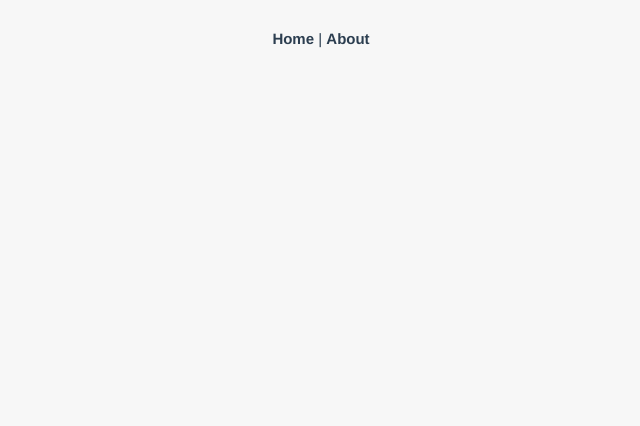
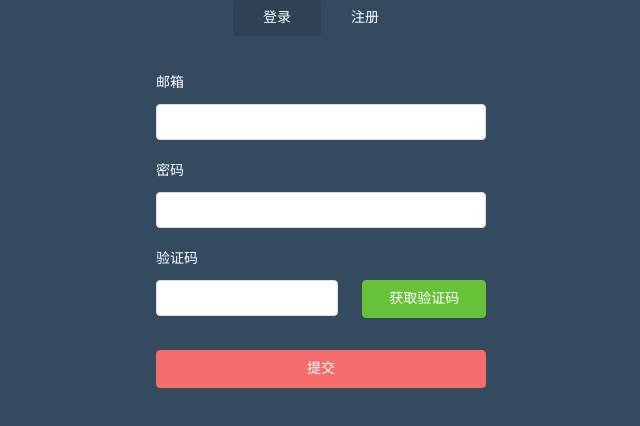
Before and after one commit to Git-shuai/vue-admin, a Vue app: page /#/login in a window 1280 px wide. Shown: the top 426 px of the page, without its empty margins (319-959 px from the left). Built offline with nearby package versions, Linux system fonts and the light colour scheme.

Commit message:
登录页面-FTS

```diff
--- a/package.json
+++ b/package.json
@@ -9,6 +9,7 @@
   },
   "dependencies": {
     "core-js": "^3.6.5",
+    "element-ui": "^2.13.2",
     "vue": "^2.6.11",
     "vue-router": "^3.2.0",
     "vuex": "^3.4.0"
@@ -21,6 +22,7 @@
     "@vue/cli-service": "~4.5.0",
     "@vue/eslint-config-prettier": "^6.0.0",
     "babel-eslint": "^10.1.0",
+    "element-theme-chalk": "git+https://github.com/ElementUI/theme-chalk.git",
     "eslint": "^6.7.2",
     "eslint-plugin-prettier": "^3.1.3",
     "eslint-plugin-vue": "^6.2.2",
--- a/src/App.vue
+++ b/src/App.vue
@@ -1,32 +1,10 @@
 <template>
   <div id="app">
-    <div id="nav">
-      <router-link to="/">Home</router-link> |
-      <router-link to="/about">About</router-link>
-    </div>
     <router-view />
   </div>
 </template>
 
 <style lang="scss">
 #app {
-  font-family: Avenir, Helvetica, Arial, sans-serif;
-  -webkit-font-smoothing: antialiased;
-  -moz-osx-font-smoothing: grayscale;
-  text-align: center;
-  color: #2c3e50;
-}
-
-#nav {
-  padding: 30px;
-
-  a {
-    font-weight: bold;
-    color: #2c3e50;
-
-    &.router-link-exact-active {
-      color: #42b983;
-    }
-  }
 }
 </style>
--- a/src/main.js
+++ b/src/main.js
@@ -3,10 +3,15 @@
 import router from "./router";
 import store from "./store";
 
+import ElementUI from "element-ui";
+import "element-ui/lib/theme-chalk/index.css";
+
+Vue.use(ElementUI);
 Vue.config.productionTip = false;
 
 new Vue({
+  el: "#app",
   router,
   store,
   render: h => h(App)
-}).$mount("#app");
+});
--- a/src/router/index.js
+++ b/src/router/index.js
@@ -1,23 +1,17 @@
 import Vue from "vue";
 import VueRouter from "vue-router";
-import Home from "../views/Home.vue";
 
 Vue.use(VueRouter);
 
 const routes = [
   {
     path: "/",
-    name: "Home",
-    component: Home
+    redirect: "login"
   },
   {
-    path: "/about",
-    name: "About",
-    // route level code-splitting
-    // this generates a separate chunk (about.[hash].js) for this route
-    // which is lazy-loaded when the route is visited.
-    component: () =>
-      import(/* webpackChunkName: "about" */ "../views/About.vue")
+    path: "/login",
+    name: "Login",
+    component: () => import("../views/login/index.vue")
   }
 ];
 
--- /dev/null
+++ b/src/utils/validate.js
@@ -0,0 +1,43 @@
+/**
+ * 过滤特殊字符
+ * @param s
+ * @returns {string}
+ */
+export function stripscript(s) {
+    var pattern = new RegExp("[`~!@#$^&*()=|{}':;',\\[\\].<>/?~！@#￥……&*（）&;—|{}【】‘；：”“'。，、？]")
+    var rs = "";
+    for (var i = 0; i < s.length; i++) {
+        rs = rs + s.substr(i, 1).replace(pattern, '');
+    }
+    return rs;
+}
+
+/**
+ * 判断邮箱格式
+ * @param value
+ * @returns {boolean}
+ */
+export function validateEmail(value) {
+    let reg = /^\w+([-+.]\w+)*@\w+([-.]\w+)*\.\w+([-.]\w+)*$/;
+    return !reg.test(value);
+}
+
+/**
+ * 判断密码
+ * @param value
+ * @returns {boolean}
+ */
+export function validatePwd(value) {
+    let reg = /^(?!\D+$)(?![^a-zA-Z]+$)\S{6,20}$/;
+    return !reg.test(value);
+}
+
+/**
+ * 验证验证码
+ * @param value
+ * @returns {boolean}
+ */
+export function validateCode(value) {
+    let reg=/^\d{6}$/;
+    return !reg.test(value);
+}
--- /dev/null
+++ b/src/views/login/index.vue
@@ -0,0 +1,196 @@
+<template>
+    <div id="login">
+        <div class="login-wrap">
+            <ul class="menu-tab">
+                <li v-for="item in menuTab" :key="item.id" :class="{'current': item.current}" @click="toggleMenu(item,ruleForm)">
+                    {{item.txt}}
+                </li>
+            </ul>
+            <!--表单的开始-->
+            <el-form :model="ruleForm" status-icon :rules="rules" ref="ruleForm"  class="login-form" size="medium">
+
+                <el-form-item prop="username" class="item-form">
+                    <label>邮箱</label>
+                    <el-input type="text" v-model="ruleForm.username" autocomplete="off"></el-input>
+                </el-form-item>
+
+                <el-form-item prop="password" class="item-form">
+                    <label>密码</label>
+                    <el-input type="password" v-model="ruleForm.password" autocomplete="off" maxlength="20" minlength="6"></el-input>
+                </el-form-item>
+
+                <el-form-item prop="passwords" class="item-form" v-if="menuTab[1].current">
+                    <label>重复密码</label>
+                    <el-input type="password" v-model="ruleForm.passwords" autocomplete="off" maxlength="20" minlength="6"></el-input>
+                </el-form-item>
+
+                <el-form-item prop="code" class="item-form">
+                    <label>验证码</label>
+                    <el-row :gutter="24">
+                        <el-col :span="14"><el-input v-model.number="ruleForm.code"  maxlength="6" minlength="6"></el-input></el-col>
+                        <el-col :span="10"><el-button type="success" class="block">获取验证码</el-button></el-col>
+                    </el-row>
+
+                </el-form-item>
+
+                <el-form-item>
+                    <el-button type="danger" @click="submitForm('ruleForm')" class="login-btn block">提交</el-button>
+                </el-form-item>
+            </el-form>
+            <!--表单的结束-->
+        </div>
+    </div>
+</template>
+<script>
+    import { validateEmail,validatePwd,validateCode } from "@/utils/validate";
+
+    export default {
+        name: "login",
+        data() {
+            //验证邮箱
+            var validateUsername = (rule, value, callback) => {
+                if (value === '') {
+                    callback(new Error('请输入邮箱号'));
+                }else if (validateEmail(value)){
+                    callback(new Error('邮箱格式错误'));
+                }
+                else {
+                    callback();
+                }
+            };
+            //验证密码
+            var validatePassword = (rule, value, callback) => {
+                if (value === '') {
+                    callback(new Error('请输入密码'));
+                }else if(validatePwd(value)){
+                    callback(new Error('密码是6-20位数字和字母组成'));
+                }else {
+                    callback();
+                }
+            };
+            //验证重复密码
+            var validatePasswords = (rule, value, callback) => {
+                if (value === '') {
+                    callback(new Error('请再次输入密码'));
+                }else if(validatePwd(value)){
+                    callback(new Error('密码是6-20位数字和字母组成'));
+                }else if (value!==this.ruleForm.password){
+                    callback(new Error('两次密码不一致'));
+                }else {
+                    callback();
+                }
+            };
+            //验证验证码
+            var checkCode = (rule, value, callback) => {
+                if (!value) {
+                    callback(new Error('验证码不能为空'));
+                }else if (validateCode(value)){
+                    callback(new Error('验证码为6位数字'));
+                }else {
+                    callback();
+                }
+            };
+            return {
+                menuTab: [
+                    {txt: "登录", current: true},
+                    {txt: "注册", current: false}
+                ],
+                ruleForm: {
+                    username: '',
+                    password: '',
+                    passwords: '',
+                    code: ''
+                },
+                rules: {
+                    username: [
+                        { validator: validateUsername, trigger: 'blur' }
+                    ],
+                    password: [
+                        { validator: validatePassword, trigger: 'blur' }
+                    ],
+                    passwords: [
+                        { validator: validatePasswords, trigger: 'blur' }
+                    ],
+                    code: [
+                        { validator: checkCode, trigger: 'blur' }
+                    ]
+                }
+            }
+        },
+        create() {
+        },
+        mounted() {
+        },
+        //函数
+        methods: {
+            //高光效果
+            toggleMenu(data,ruleForm) {
+                // this.$refs[ruleForm].resetFields();
+                this.menuTab.forEach(elem => {
+                    elem.current = false;
+                });
+
+                data.current = true;
+            },
+            //登录
+            submitForm(formName) {
+                this.$refs[formName].validate((valid) => {
+                    if (valid) {
+                        alert('submit!');
+                    } else {
+                        console.log('error submit!!');
+                        return false;
+                    }
+                });
+            }
+        }
+    };
+</script>
+
+<style lang="scss" scoped>
+    #login {
+        height: 100vh;
+        background-color: #344a5f;
+    }
+    .login-wrap {
+        width: 330px;
+        margin: auto;
+    }
+    //菜单
+    .menu-tab {
+        text-align: center;
+        li {
+            display: inline-block;
+            width: 88px;
+            line-height: 36px;
+            font-size: 14px;
+            color: #fff;
+            border-radius: 2px;
+            cursor: pointer;
+        }
+        //高光效果
+        .current {
+            background-color: rgba(0, 0, 0, .1);
+        }
+    }
+    //登录表单
+    .login-form {
+        margin-top: 29px;
+        label {
+            display: block;
+            margin-bottom: 3px;
+            font-size: 14px;
+            color: #fff;
+        }
+        .item-form {
+            margin-bottom: 13px;
+        }
+        .block {
+            display: block;
+            width: 100%;
+        }
+        .login-btn {
+            margin-top: 19px;
+        }
+    }
+</style>
--- a/vue.config.js
+++ b/vue.config.js
@@ -6,7 +6,7 @@
   // 输出文件目录
   outputDir: process.env.NODE_ENV === "production" ? "dist" : "devdist",
   // eslint-loader 是否在保存的时候检查
-  lintOnSave: true,
+  lintOnSave: false,
   /**
    * webpack配置,see https://github.com/vuejs/vue-cli/blob/dev/docs/webpack.md
    **/
@@ -14,18 +14,18 @@
   chainWebpack: config => {},
   // eslint-disable-next-line no-unused-vars
   configureWebpack: config => {
-    // config.resolve = { // 配置解析别名
-    //   extensions: ['.js', '.json', '.vue'],
-    //   alias: {
-    //     '@': path.resolve(__dirname, './src'),
-    //     'public': path.resolve(__dirname, './public'),
-    //     'components': path.resolve(__dirname, './src/components'),
-    //     'common': path.resolve(__dirname, './src/common'),
-    //     'api': path.resolve(__dirname, './src/api'),
-    //     'views': path.resolve(__dirname, './src/views'),
-    //     'data': path.resolve(__dirname, './src/data')
-    //   }
-    // }
+    config.resolve = { // 配置解析别名
+      extensions: ['.js', '.json', '.vue'],
+      alias: {
+        '@': path.resolve(__dirname, './src'),
+        'public': path.resolve(__dirname, './public'),
+        'components': path.resolve(__dirname, './src/components'),
+        'common': path.resolve(__dirname, './src/common'),
+        'api': path.resolve(__dirname, './src/api'),
+        'views': path.resolve(__dirname, './src/views'),
+        'data': path.resolve(__dirname, './src/data')
+      }
+    }
   },
   // 生产环境是否生成 sourceMap 文件
   productionSourceMap: false,
@@ -43,7 +43,7 @@
       }
     },
     // 启用 CSS modules for all css / pre-processor files.
-    requireModuleExtension: false
+    // requireModuleExtension: false
   },
   // use thread-loader for babel & TS in production build
   // enabled by default if the machine has more than 1 cores
```
Also changed, not shown: 1 other file (tests, documents, lock files or other folders).
